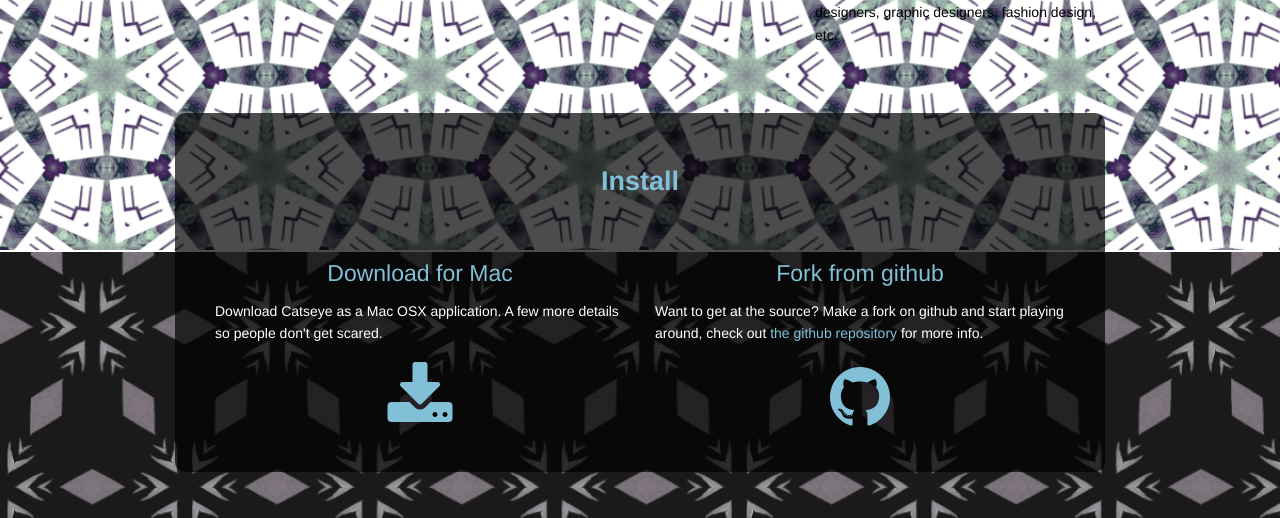
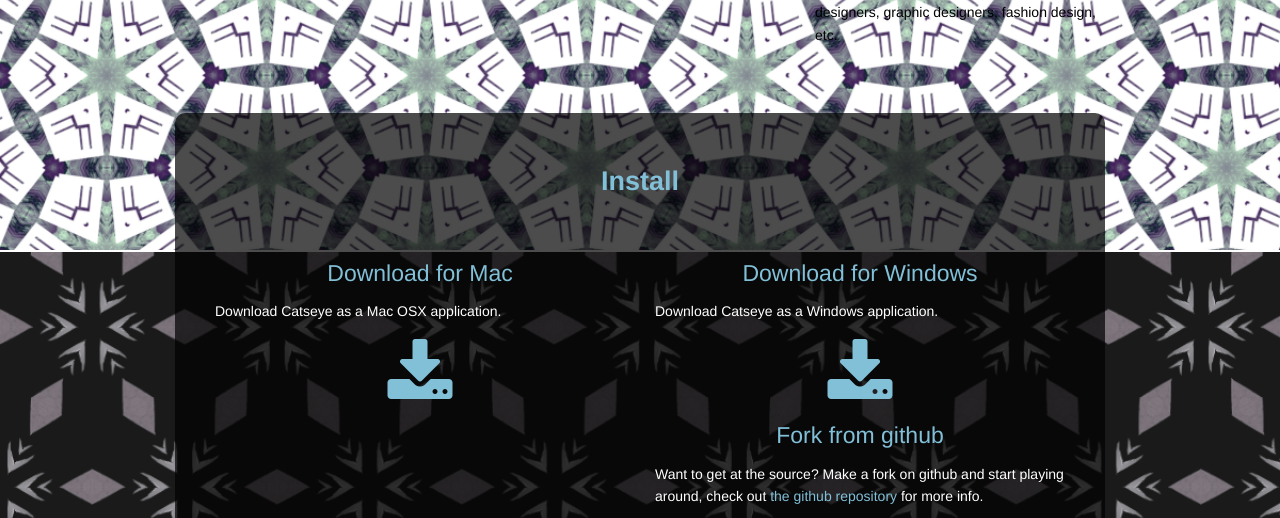
Before and after one commit to dougeasterly/CatsEyeE, a Jekyll site: the page built from index.html, in a window 1280 px wide and 900 px high, scrolled down 1004 px, cut to the strip 0-518 px from the top of the window. Built offline with Jekyll 4.4.1, drawn with Linux system fonts in a browser that asks for light colours; nearby versions of some CDN libraries.

Commit message:
Added Windows JAR
Added a link to a JAR file for Windows - checked on Windows7_Java1_7_0

```diff
--- a/index.html
+++ b/index.html
@@ -52,8 +52,13 @@ title: Catseye
 	<div class="row">
 		<div class="six columns">
 			<h4>Download for Mac</h4>
-			<p>Download Catseye as a Mac OSX application. A few more details so people don't get scared.</p>
+			<p>Download Catseye as a Mac OSX application.</p>
 			<a class="icon-centered" href="assets/jar/CatsEye_Mac10_10.jar"> <i class="fa fa-download fa-5x"></i> </a>
+		</div>
+        		<div class="six columns">
+			<h4>Download for Windows</h4>
+			<p>Download Catseye as a Windows application.</p>
+			<a class="icon-centered" href="assets/jar/CatsEye_Windows7_Java1_7_0.jar"> <i class="fa fa-download fa-5x"></i> </a>
 		</div>
 
 		<div class="six columns">
```
Also changed, not shown: 1 other file.
